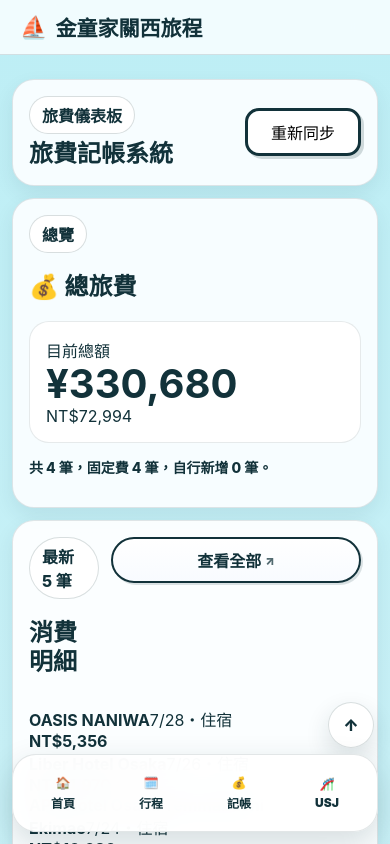
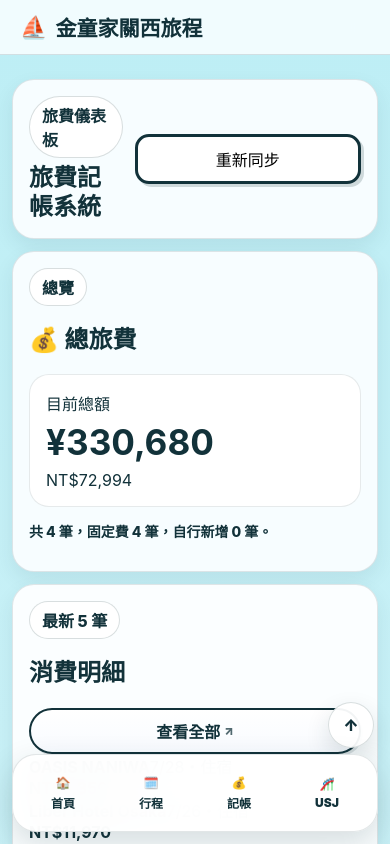
Before and after one commit to sacha693/my-storyjs-app, a React (Vite) app: page /my-storyjs-app/expense in a window 390 px wide. Shown: the top 844 px of the page. Built offline with nearby package versions, Linux system fonts and the light colour scheme; no server answers; the database is empty.

Commit message:
Responsive total amount typography

```diff
--- a/src/styles/expense.css
+++ b/src/styles/expense.css
@@ -39,130 +39,18 @@
 }
 
 .summaryTotal strong {
-  font-size: 32px;
+  font-size: clamp(26px, 6vw, 40px);
   line-height: 1.1;
 }
 
-.expenseStatPrimary strong {
-  font-size: 40px;
+.summaryTotalMain {
+  gap: 10px;
+  flex-direction: column;
+  align-items: flex-start;
 }
 
-.fixedCostCompact {
-  display: grid;
-  gap: 14px;
+.summaryTotalMain strong {
+  font-size: clamp(34px, 9vw, 72px);
+  line-height: 1;
+  word-break: break-word;
 }
-
-.fixedCostSummaryCard {
-  background: linear-gradient(135deg, rgba(255,255,255,0.96), rgba(231,251,255,0.96));
-  border: 1px solid rgba(18, 50, 58, 0.1);
-  border-radius: 22px;
-  padding: 18px;
-  display: grid;
-  gap: 4px;
-}
-
-.fixedCostSummaryCard strong {
-  font-size: clamp(32px, 5vw, 44px);
-  line-height: 1;
-}
-
-.fixedCostChips {
-  display: flex;
-  flex-wrap: wrap;
-  gap: 8px;
-}
-
-.fixedCostChip {
-  padding: 8px 12px;
-  border-radius: 999px;
-  background: #fff;
-  border: 1px solid rgba(18, 50, 58, 0.1);
-  font-size: 13px;
-  font-weight: 800;
-}
-
-.fixedCostDetails {
-  border: 1px solid rgba(18, 50, 58, 0.1);
-  border-radius: 18px;
-  overflow: hidden;
-  background: rgba(255,255,255,0.7);
-}
-
-.fixedCostDetails summary {
-  cursor: pointer;
-  padding: 14px 16px;
-  font-weight: 900;
-  list-style: none;
-}
-
-.fixedCostList {
-  display: grid;
-  gap: 10px;
-  padding: 0 14px 14px;
-}
-
-.fixedCostItem {
-  display: flex;
-  justify-content: space-between;
-  gap: 12px;
-  align-items: center;
-  background: #fff;
-  border-radius: 16px;
-  padding: 12px 14px;
-  border: 1px solid rgba(18, 50, 58, 0.08);
-}
-
-.fixedCostItem span {
-  display: block;
-  margin-top: 4px;
-  font-size: 13px;
-  opacity: 0.72;
-}
-
-.expenseTable {
-  width: 100%;
-}
-
-.sectionTitleRow {
-  display: flex;
-  justify-content: space-between;
-  gap: 12px;
-  align-items: center;
-  margin-bottom: 10px;
-}
-
-.todayJourneyCard {
-  margin-top: 18px;
-  padding: 16px;
-  border-radius: 20px;
-  background: rgba(255,255,255,0.82);
-  border: 1px solid rgba(18, 50, 58, 0.12);
-  display: grid;
-  gap: 6px;
-  text-align: left;
-}
-
-@media (max-width: 720px) {
-  .expenseMiniHeader {
-    padding: 12px;
-  }
-
-  .expenseMiniHeader h1 {
-    font-size: 24px;
-  }
-
-  .expenseMiniHeader button {
-    width: auto;
-    min-width: 116px;
-    padding: 9px 12px;
-  }
-
-  .sectionTitleRow {
-    align-items: flex-start;
-  }
-
-  .fixedCostItem {
-    flex-direction: column;
-    align-items: flex-start;
-  }
-}
```
